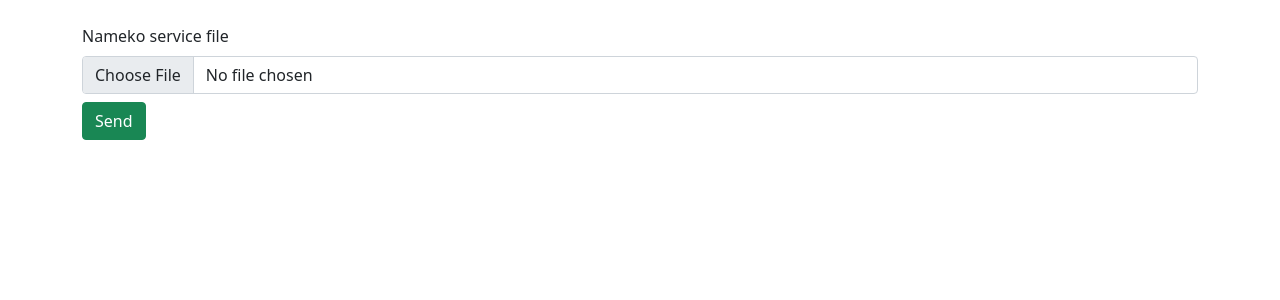
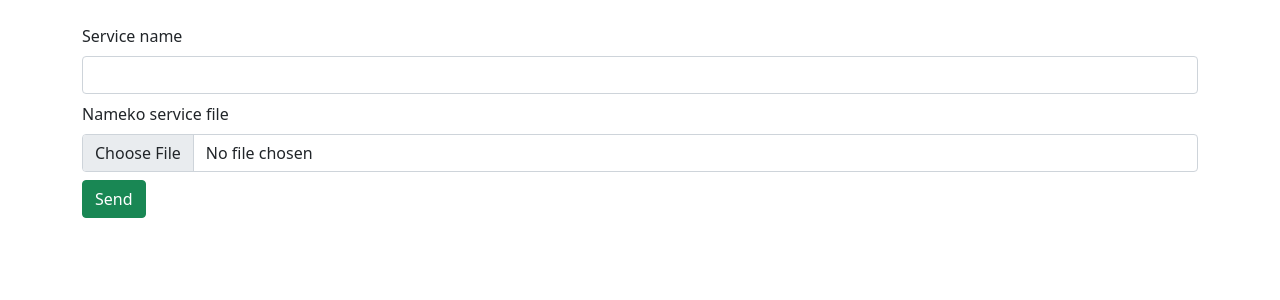
Before and after one commit to renanstn/nameko-ui, a Flask app: page / in a window 1280 px wide. Shown: the part 50-350 px from the top of the page. Run offline with Flask 2, Linux system fonts and the light colour scheme; some libraries are stand-ins or nearby versions.

Commit message:
add 'service_name' input

```diff
--- a/src/main.py
+++ b/src/main.py
@@ -25,7 +25,7 @@
     file_content = file_in_bytes.decode("UTF-8")
     nameko_service_data = service_inspector.inspect_content(file_content)
 
-    session["service_name"] = "test_service"
+    session["service_name"] = request.form["service-name"]
     session["methods"] = nameko_service_data['methods']
 
     return redirect(url_for("rpcs"))
--- a/src/templates/select_service.html
+++ b/src/templates/select_service.html
@@ -2,6 +2,12 @@
 
 {% block content %}
   <form action="/file_upload/" method="post" enctype=multipart/form-data>
+
+    <div class="mb-2">
+      <label for="form-file" class="form-label">Service name</label>
+      <input class="form-control" type="text" id="service-name" name="service-name">
+    </div>
+
     <div class="mb-2">
       <label for="form-file" class="form-label">Nameko service file</label>
       <input class="form-control" type="file" id="form-file" name="service_file">
```
